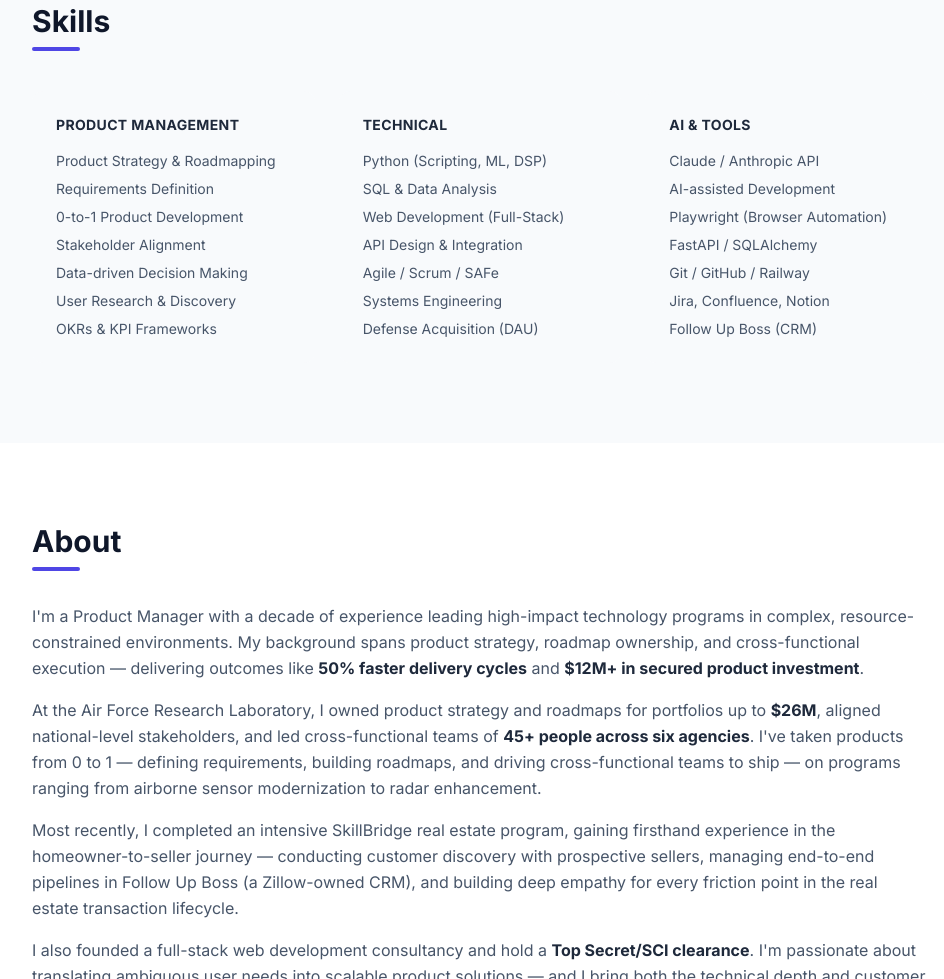
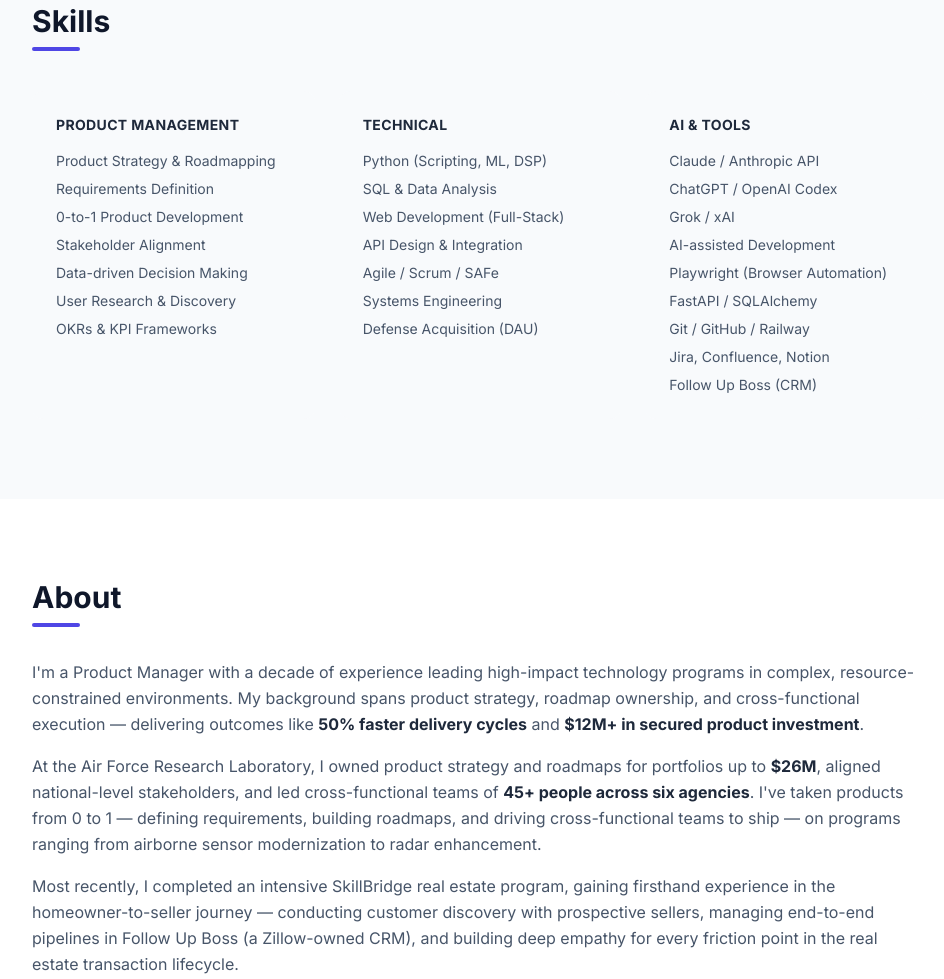
Before and after one commit to hunterdoster/hunterdoster.github.io, a plain HTML site: page index.html in a window 1280 px wide. Shown: the part 1699-2678 px from the top of the page, without its empty margins (160-1104 px from the left). Drawn offline with nearby package versions, Linux system fonts and the light colour scheme.

Commit message:
Add ChatGPT, Codex, and Grok to AI & Tools skills

```diff
--- a/index.html
+++ b/index.html
@@ -204,6 +204,8 @@
           <h3 class="font-bold text-slate-800 mb-4 text-sm uppercase tracking-wide">AI & Tools</h3>
           <ul class="space-y-2 text-sm text-slate-600">
             <li>Claude / Anthropic API</li>
+            <li>ChatGPT / OpenAI Codex</li>
+            <li>Grok / xAI</li>
             <li>AI-assisted Development</li>
             <li>Playwright (Browser Automation)</li>
             <li>FastAPI / SQLAlchemy</li>
```
